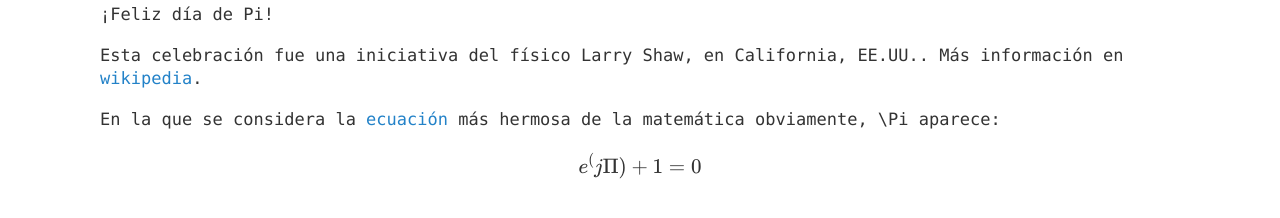
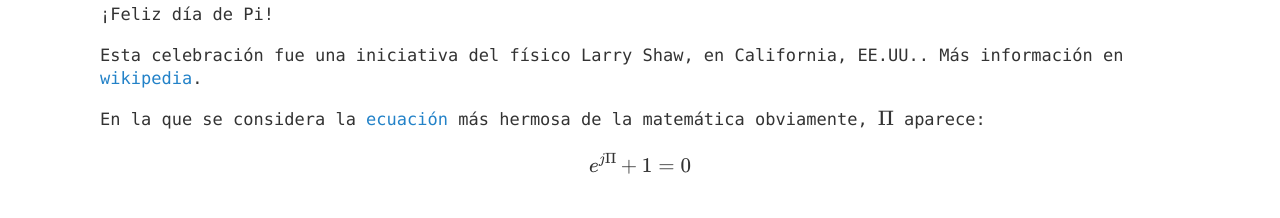
Before and after one commit to 1nv1/UTN-FRN-ASS, a Jekyll site: the page built from _posts/2021-03-14-PiDay.markdown, in a window 1280 px wide. Shown: the part 169-387 px from the top of the page. Built offline with Jekyll 4.4.1, drawn with Linux system fonts in a browser that asks for light colours; formulas are drawn with MathJax 3; comment, search, counter and statistics services are not loaded.

Commit message:
Fixed math

```diff
--- a/_posts/2021-03-14-PiDay.markdown
+++ b/_posts/2021-03-14-PiDay.markdown
@@ -13,6 +13,6 @@ Esta celebración fue una iniciativa del físico Larry Shaw, en California, EE.U
 [wikipedia](https://en.wikipedia.org/wiki/Pi_Day).
 
 En la que se considera la [ecuación](https://www.livescience.com/51399-eulers-identity.html) más hermosa de la matemática
-obviamente, \Pi aparece:
+obviamente, $$ \Pi $$ aparece:
 
-$$ e^(j\Pi) + 1 = 0 $$
+$$ e^{j\Pi} + 1 = 0 $$
```
